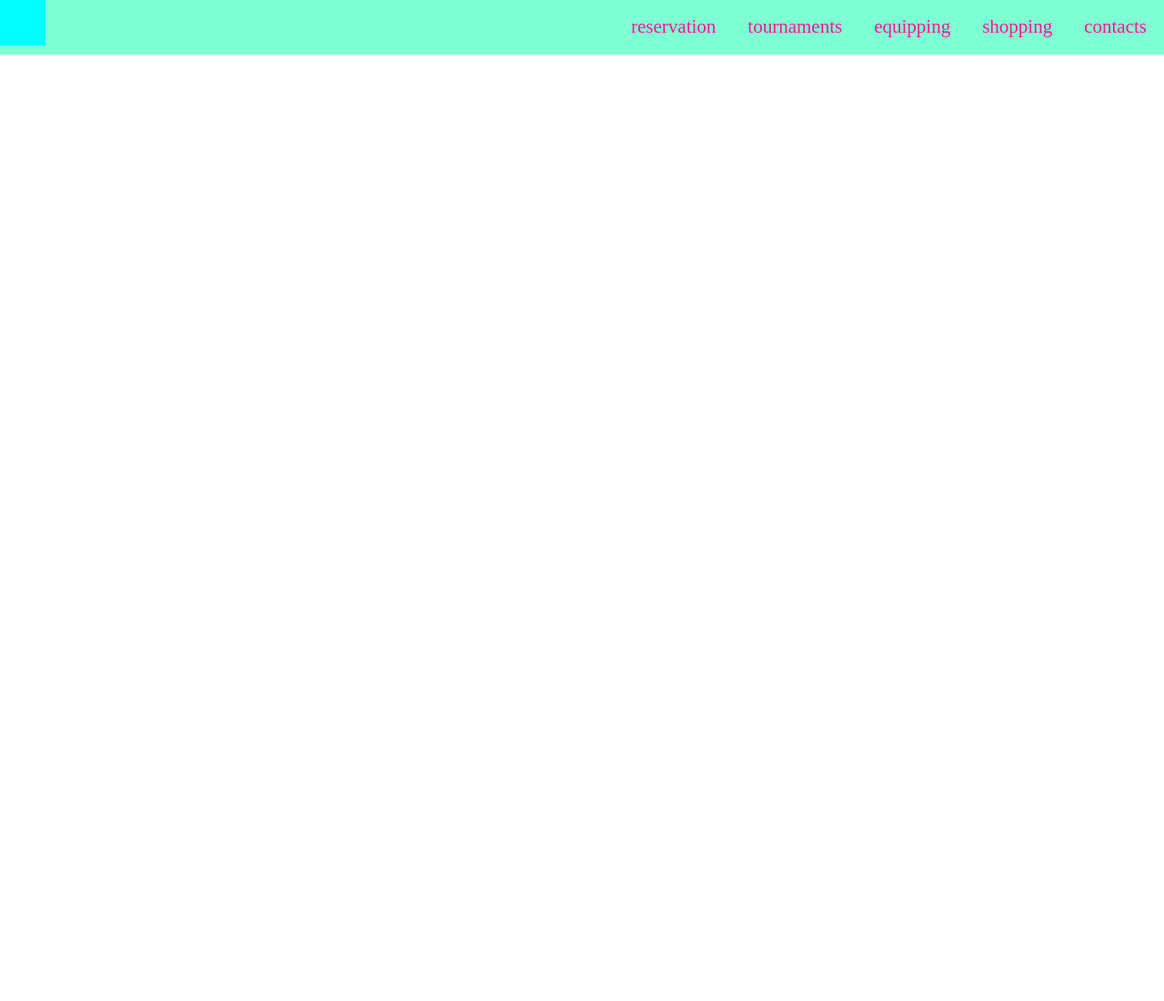
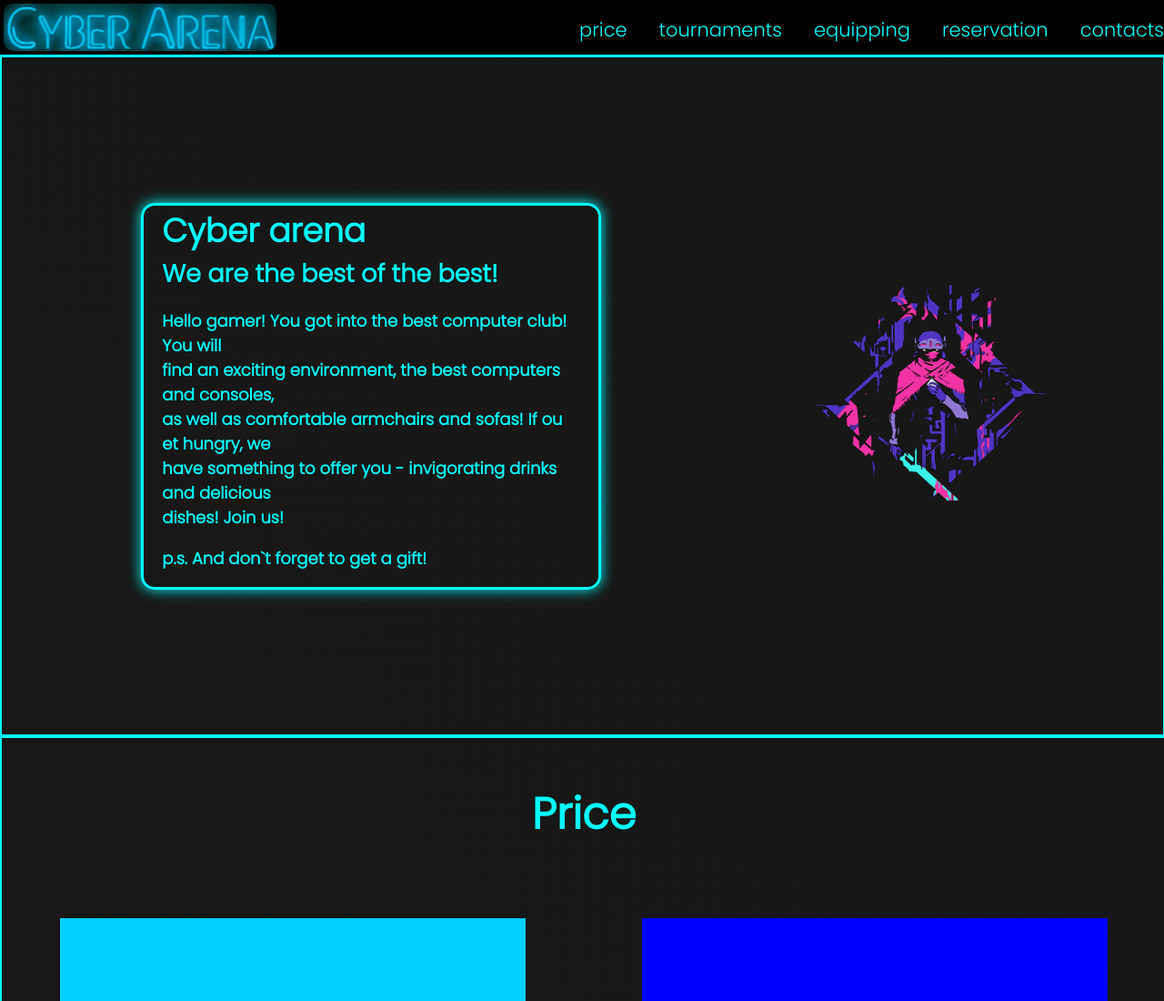
Before and after one commit to artemlakatun/NeonWebSite, a plain HTML site: page index.html in a window 1280 px wide. Shown: the top 1100 px of the page at 91% size. Before the commit the page ends 800 px from the top, so only its background shows below. Drawn offline with Linux system fonts and the light colour scheme.

Commit message:
feat: add block welcome(100%) and block price(15%) add: dir(image) and 3 photo

```diff
--- a/index.html
+++ b/index.html
@@ -3,20 +3,52 @@
 <head>
     <meta charset="UTF-8">
     <title>Neon Site</title>
+    <link rel="preconnect" href="https://fonts.googleapis.com">
+    <link rel="preconnect" href="https://fonts.gstatic.com" crossorigin>
+    <link href="https://fonts.googleapis.com/css2?family=Inter&family=Poppins:wght@300&display=swap" rel="stylesheet">
     <link href="style.css" rel="stylesheet">
 </head>
 <body>
     <header>
-        <div class="logo"></div>
+        <div class="logo"><img class="gif" src="image/logo.gif" alt="gif"></div>
         <div class="navbar">
             <ul class="navMenu">
-                <li><a class="link" href="#">reservation</a></li>
+                <li><a class="link" href="#">price</a></li>
                 <li><a class="link" href="#">tournaments</a></li>
                 <li><a class="link" href="#">equipping</a></li>
-                <li><a class="link" href="#">shopping</a></li>
+                <li><a class="link" href="#">reservation</a></li>
                 <li><a class="link" href="#">contacts</a></li>
             </ul>
         </div>
     </header>
+    <div class="container">
+        <div class="welcome">
+            <div class="left">
+                <div class="about">
+                    <h1>Cyber arena</h1>
+                    <h2>We are the best of the best!</h2>
+                    <p>Hello gamer! You got into the best computer club! You will <br>
+                        find an exciting environment, the best computers and consoles,<br>
+                        as well as comfortable armchairs and sofas! If ou et hungry, we <br>
+                        have something to offer you - invigorating drinks and delicious <br>
+                        dishes! Join us!<br>
+                    </p>
+                    <p>p.s. And don`t forget to get a gift!</p>
+                </div>
+            </div>
+            <div class="right">
+                <div class="welcome_image">
+                    <img class="club" src="image/samur.png" rel="gamer">
+                </div>
+            </div>
+        </div>
+        <div class="price">
+            <h3>Price</h3>
+            <div class="elements">
+                <div class="pk"></div>
+                <div class="console"></div>
+            </div>
+        </div>
+    </div>
 </body>
 </html>
--- a/style.css
+++ b/style.css
@@ -1,6 +1,8 @@
 body {
     margin: 0;
     padding: 0;
+    font-family: 'Poppins', sans-serif;
+    color: white;
 }
 
 /*header*/
@@ -10,13 +12,22 @@ header {
     width: 100%;
     display: grid;
     grid-template-columns: 1fr 1fr;
-    background: aquamarine;
+
+    background: black;
+
+    border-bottom: 1px solid aqua;
 }
 
 .logo {
-    height: 50px;
-    width: 50px;
-    background: aqua;
+    margin: 4px;
+    height: 80%;
+    width: 300px;
+}
+
+.gif {
+    height: 100%;
+    width: 100%;
+    border-radius: 10px;
 }
 
 .navMenu {
@@ -34,7 +45,189 @@ header {
 
 .link {
     text-decoration: none;
-    color: deeppink;
+    color: aqua;
     font-size: 21px;
     font-weight: 500;
+    position: relative;
 }
+
+.link:hover {
+    transition: 0.3s;
+    color: white;
+}
+
+.link:before {
+    content: '';
+    width: 100%;
+    height: 1px;
+    background-color: white;
+    position: absolute;
+    left: 0;
+    bottom: -5px;
+    transform: scaleX(0);
+}
+
+.link:hover:before {
+    transform: scaleX(1);
+    transition: 0.3s;
+}
+
+/*container*/
+
+.container {
+    width: 100%;
+    height: 200vh;
+    background: linear-gradient(54deg, rgba(5,5,5,0.9248074229691877) 0%, rgba(3,2,2,0.9220063025210083) 100%);
+    background-size: 180%;
+    animation: gradient 8s infinite linear;
+}
+
+@keyframes gradient {
+    0% {
+        background-position: 80% 0%;
+    }
+    50% {
+        background-position: 20% 100%;
+    }
+    100% {
+        background-position: 80% 0%;
+    }
+}
+
+/* welcome */
+
+.welcome {
+    width: 99.78%;
+    height: 93vh;
+    display: grid;
+    grid-template-columns: 1.5fr 1fr;
+    justify-content: center;
+    align-items: center;
+    border: 2px solid aqua;
+}
+
+.about {
+    width: 60%;
+    margin-left: 20%;
+    padding: 0 20px;
+    font-size: 18px;
+    font-weight: 600;
+    color: aqua;
+
+    border: 3px solid aqua;
+    border-radius: 15px;
+    box-shadow: 0 0 15px aqua;
+}
+
+.about:hover {
+    text-shadow: -2px 4px 4px #091243, 0 0 10px #00d0ff;
+    border-radius: 15px;
+    background-color: transparent;
+    box-shadow:
+        0 1px 2px rgba(0, 0, 0, 0.6),
+        2px 1px 4px rgba(0, 0, 0, 0.3),
+        2px 4px 3px rgba(3, 0, 128, 0.3),
+        0 0 7px 2px rgba(0, 208, 255, 0.6),
+        inset 0 1px 2px rgba(0, 0, 0, 0.6);
+    animation: flicker 5s infinite;
+}
+
+@keyframes flicker {
+    0% {
+        border-color: transparent;
+        opacity: 0.2;
+    }
+    5% {
+        border-color: #1fffff;
+        opacity: 1;
+    }
+    10% {
+        border-color: transparent;
+        opacity: 0.2;
+    }
+    15% {
+        border-color: #1fffff;
+        opacity: 1;
+    }
+    25% {
+        border-color: transparent;
+        opacity: 0.2;
+    }
+    45% {
+        border-color: #1fffff;
+        opacity: 1;
+    }
+    65% {
+        border-color: transparent;
+        opacity: 0.2;
+    }
+    75% {
+        border-color: #1fffff;
+        opacity: 1;
+    }
+    85% {
+        border-color: transparent;
+        opacity: 0.2;
+    }
+    100% {
+        border-color: #1fffff;
+        opacity: 1;
+    }
+}
+
+.about>h1 {
+    margin: 0;
+    padding: 0;
+}
+
+.about>h2 {
+    margin: 0;
+    padding: 0;
+}
+
+.welcome_image {
+    width: 100%;
+    height: 100%;
+}
+
+.club {
+    height: 110%;
+    width: 100%;
+    border-radius: 10px;
+
+}
+
+/* price */
+
+.price {
+    width: 100%;
+    height: 80vh;
+    border: 2px solid aqua;
+}
+
+.elements {
+    width: 100%;
+    height: 55vh;
+    display: flex;
+    justify-content: space-around;
+    padding-top: 30px;
+}
+
+.price>h3 {
+    font-size: 48px;
+    font-weight: 600;
+    color: aqua;
+    text-align: center;
+}
+
+.pk {
+    width: 40%;
+    height: 90%;
+    background-color: #00d0ff;
+}
+
+.console {
+    width: 40%;
+    height: 90%;
+    background-color: blue;
+}
```
Also changed, not shown: image/club.webp (added), image/logo.gif (added), image/samur.png (added).
